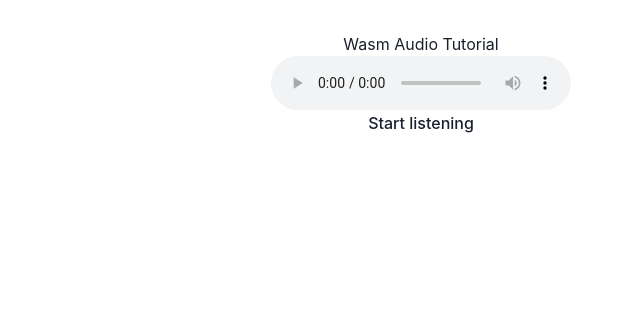
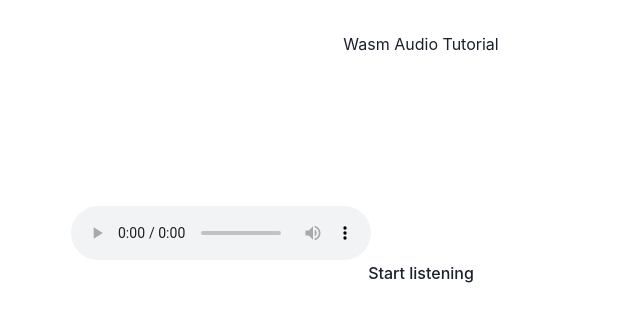
Before and after one commit to f3zhead/dancypants, a React app: page /play in a window 1280 px wide. Shown: the top 322 px of the page, without its empty margins (219-859 px from the left). Built offline with nearby package versions, Linux system fonts and the light colour scheme; the HTML template or start-up script is replaced by a standard one.

Commit message:
draw subtitles on canvas

```diff
--- a/src/components/AudioPlayer.jsx
+++ b/src/components/AudioPlayer.jsx
@@ -1,6 +1,34 @@
+import { useEffect, useRef } from 'react';
+import useEventListener from '../hooks/useEventListener'
+
 function AudioPlayer() {
+  const canvasRef = useRef(null)
+  const trackRef = useRef(null)
+  useEventListener(trackRef, "cuechange", (event) => {
+    const canvas = canvasRef.current
+    const context = canvas.getContext('2d')
+    let cues = event.target.track.activeCues[0].text;
+    console.log(cues)
+    console.log("meow")
+    context.font = "40px sans serif"
+    context.clearRect(0, 0, canvas.width, canvas.height)
+    context.fillText(cues, canvas.width / 2, canvas.height / 2)
+  })
+
+  let trackPlayer =
+    <track default
+      ref={trackRef} kind="captions"
+      srcLang="zh"
+      src="/yijianmei.vtt" />
+  let lyricDisplay = <canvas ref={canvasRef} width={700} ></canvas >
+
   return (
-    <audio controls src="https://vid.puffyan.us/latest_version?id=W8x4m-qpmJ8"></audio>
+    <div>
+      {lyricDisplay}
+      <audio controls src="/vocals.wav">
+        {trackPlayer}
+      </audio>
+    </div>
   )
 }
 
--- /dev/null
+++ b/src/hooks/useEventListener.jsx
@@ -0,0 +1,10 @@
+import { useEffect } from 'react';
+const useEventListener = (ref, event, eventListener) => {
+  useEffect(() => {
+    if (!ref.current) return;
+    ref.current.addEventListener(event, eventListener)
+    return () => ref.current.removeEventListener(event, eventListener);
+  }, [ref])
+}
+
+export default useEventListener
```
